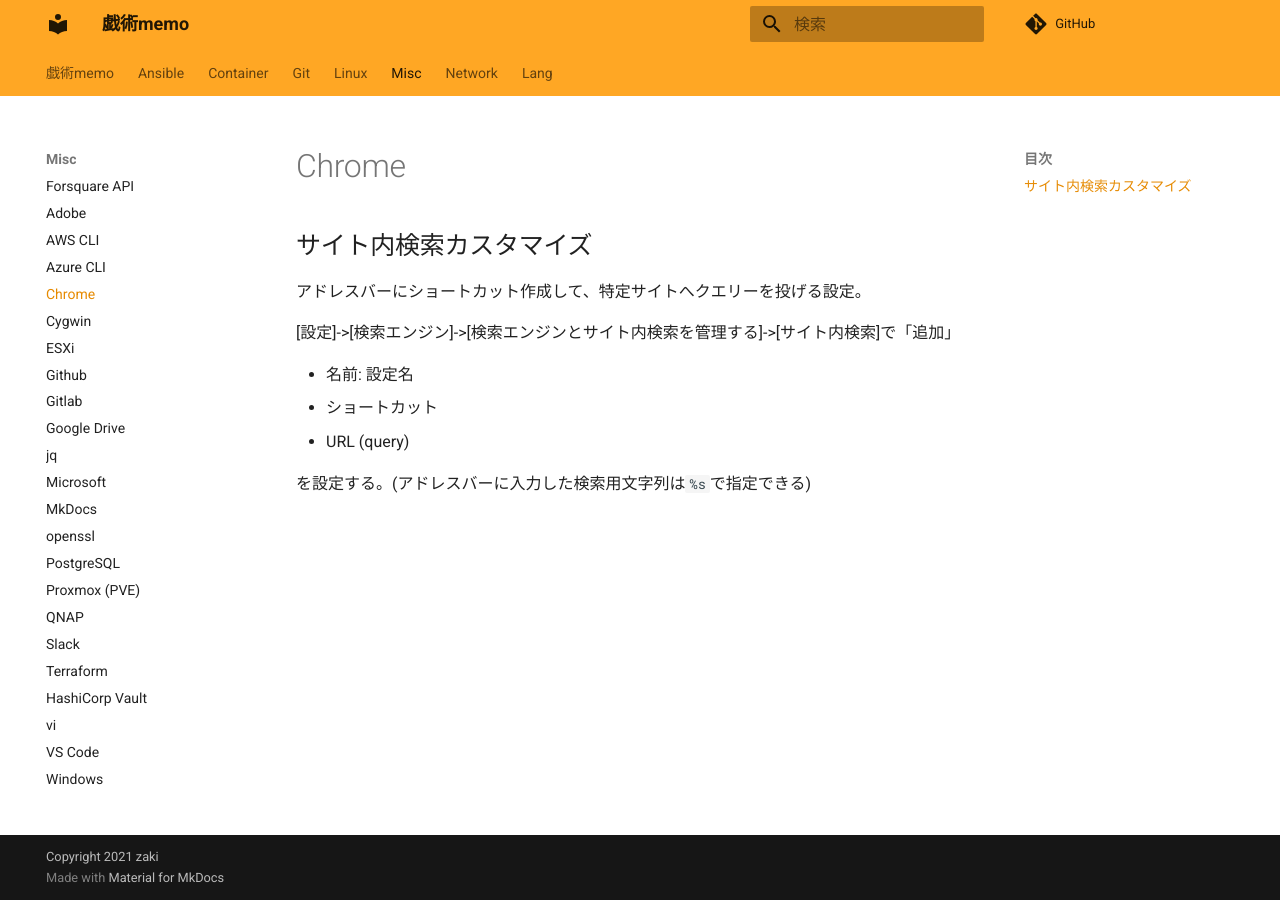
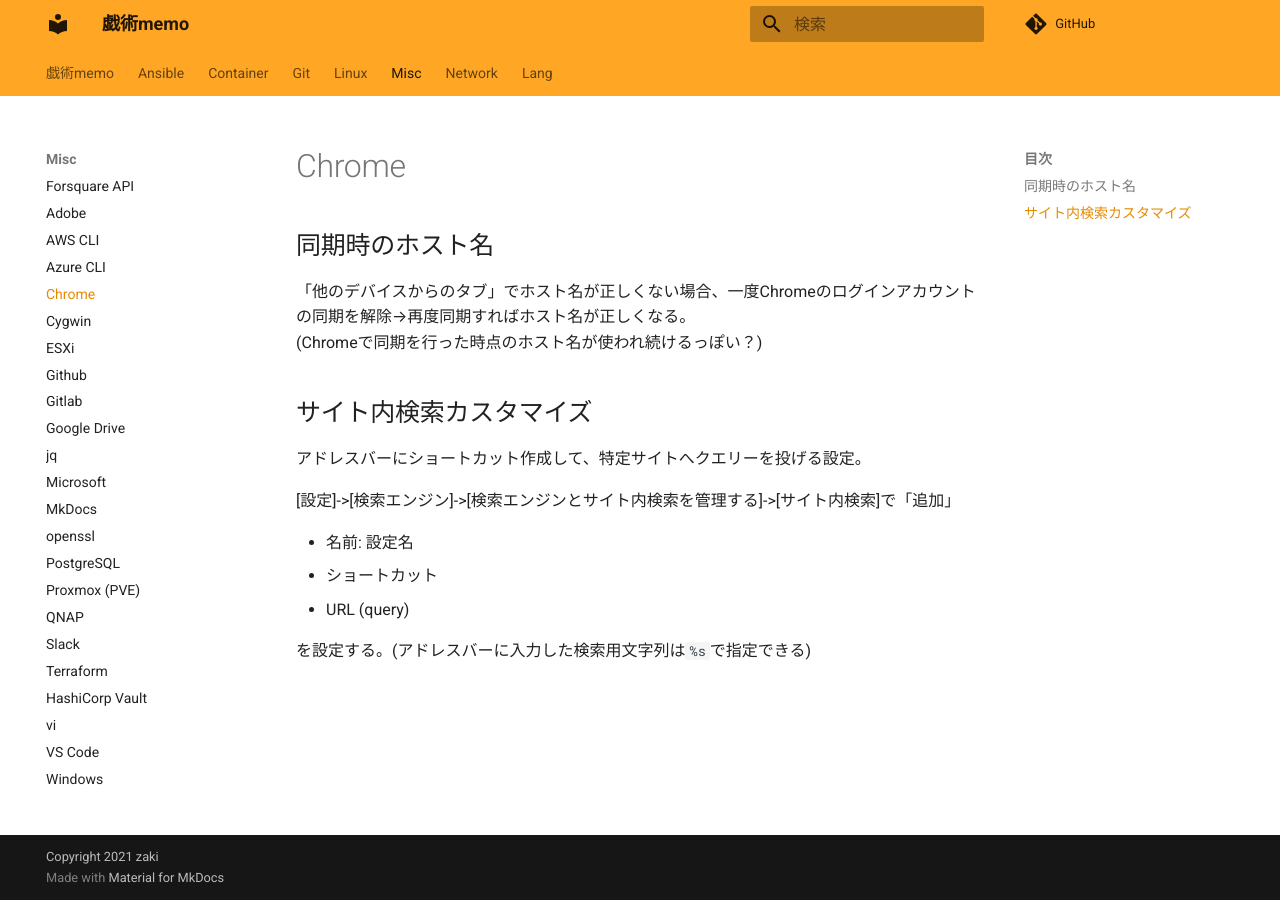
Before and after one commit to zaki-lknr/docs, an MkDocs documentation site: the page built from docs/Misc/chrome.md, in a window 1280 px wide. Built offline with MkDocs 1.6.1 and Material for MkDocs 9.7.7, drawn with Linux system fonts in a browser that asks for light colours; comment, search, counter and statistics services are not loaded.

Commit message:
add: misc/chrome: 同期時のホスト名

```diff
--- a/docs/Misc/chrome.md
+++ b/docs/Misc/chrome.md
@@ -1,4 +1,9 @@
 # Chrome
+
+## 同期時のホスト名
+
+「他のデバイスからのタブ」でホスト名が正しくない場合、一度Chromeのログインアカウントの同期を解除→再度同期すればホスト名が正しくなる。
+(Chromeで同期を行った時点のホスト名が使われ続けるっぽい？)
 
 ## サイト内検索カスタマイズ
 
```
